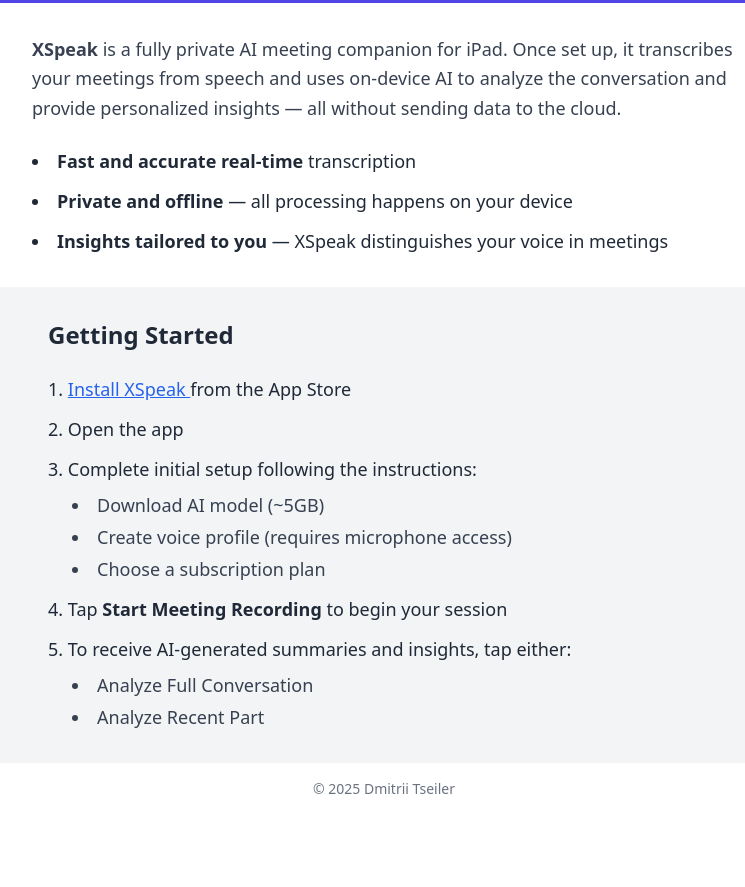
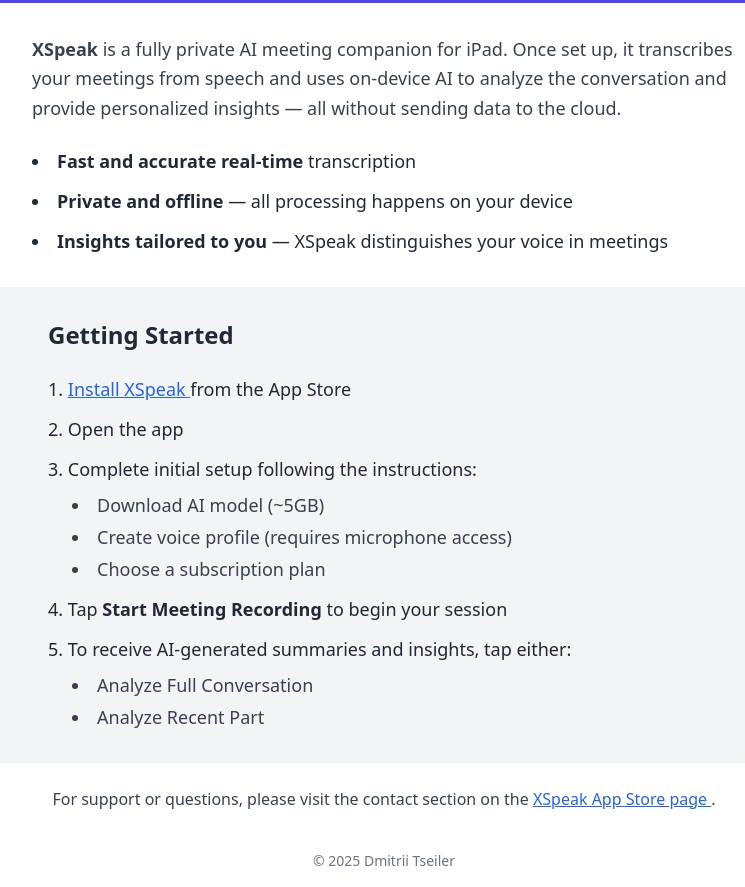
Before and after one commit to tseylerd/tseylerd.github.io, a plain HTML site: page xspeak/index.html in a window 1280 px wide. Shown: the part 241-1128 px from the top of the page, without its empty margins (256-1001 px from the left). Before the commit the page ends 1056 px from the top, so only its background shows below. Drawn offline with nearby package versions, Linux system fonts and the light colour scheme.

Commit message:
add contact information on support page

```diff
--- a/xspeak/index.html
+++ b/xspeak/index.html
@@ -63,7 +63,13 @@
         </ol>
     </div>
 </section>
-
+<!-- Contact Info -->
+<section class="p-6 text-center text-gray-700 text-base">
+    For support or questions, please visit the contact section on the
+    <a href="https://apps.apple.com/us/app/xspeak/id6748146688" class="text-blue-600 underline hover:text-blue-800 transition">
+        XSpeak App Store page
+    </a>.
+</section>
 <!-- Footer -->
 <footer class="text-center text-sm text-gray-500 p-4">
     © 2025 Dmitrii Tseiler
```
